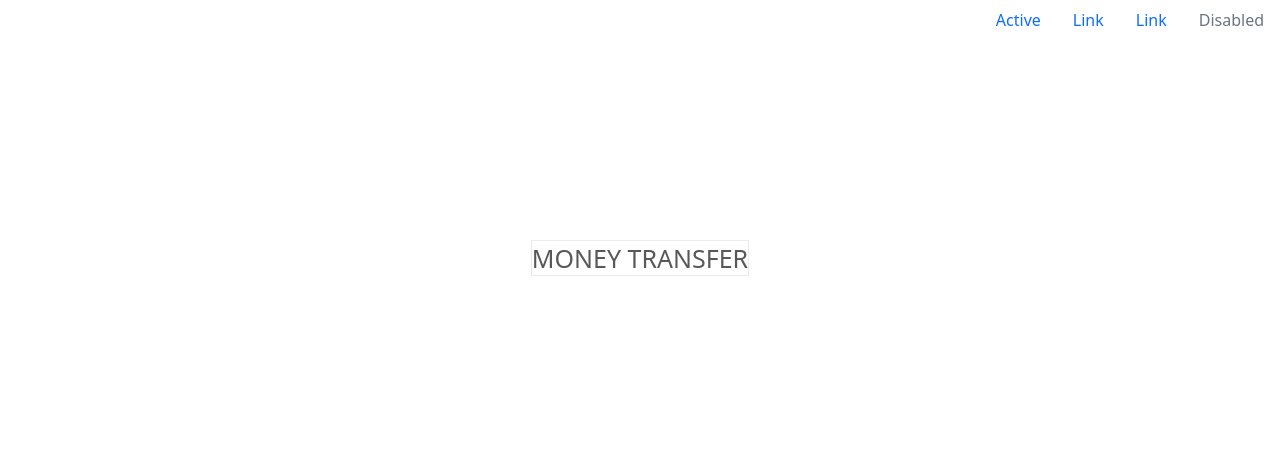
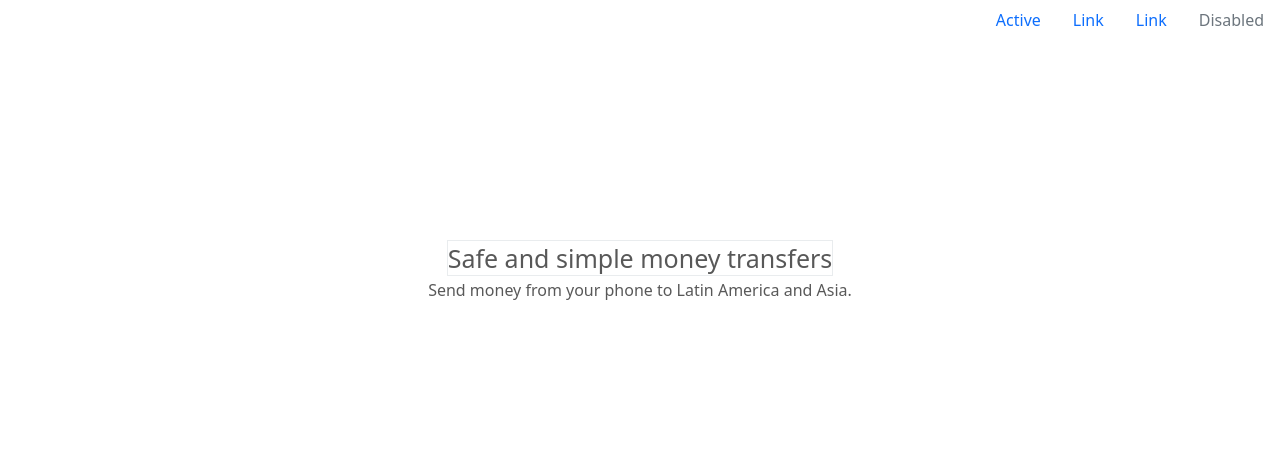
Before and after one commit to CBArgento/Theme-003, a plain HTML site: page index.html in a window 1280 px wide. Shown: the top 454 px of the page. Drawn offline with nearby package versions, Linux system fonts and the light colour scheme.

```diff
--- a/index.html
+++ b/index.html
@@ -38,7 +38,8 @@
 
       <div class="bgimg-4">
         <div class="caption">
-        <span class="border" style="background-color:transparent;font-size:25px;color: black;">MONEY TRANSFER</span>
+        <span class="border" style="background-color:transparent;font-size:25px;color: black;">Safe and simple money transfers</span>
+        <p>Send money from your phone to Latin America and Asia.</p>
         </div>
     </div>
 
```
